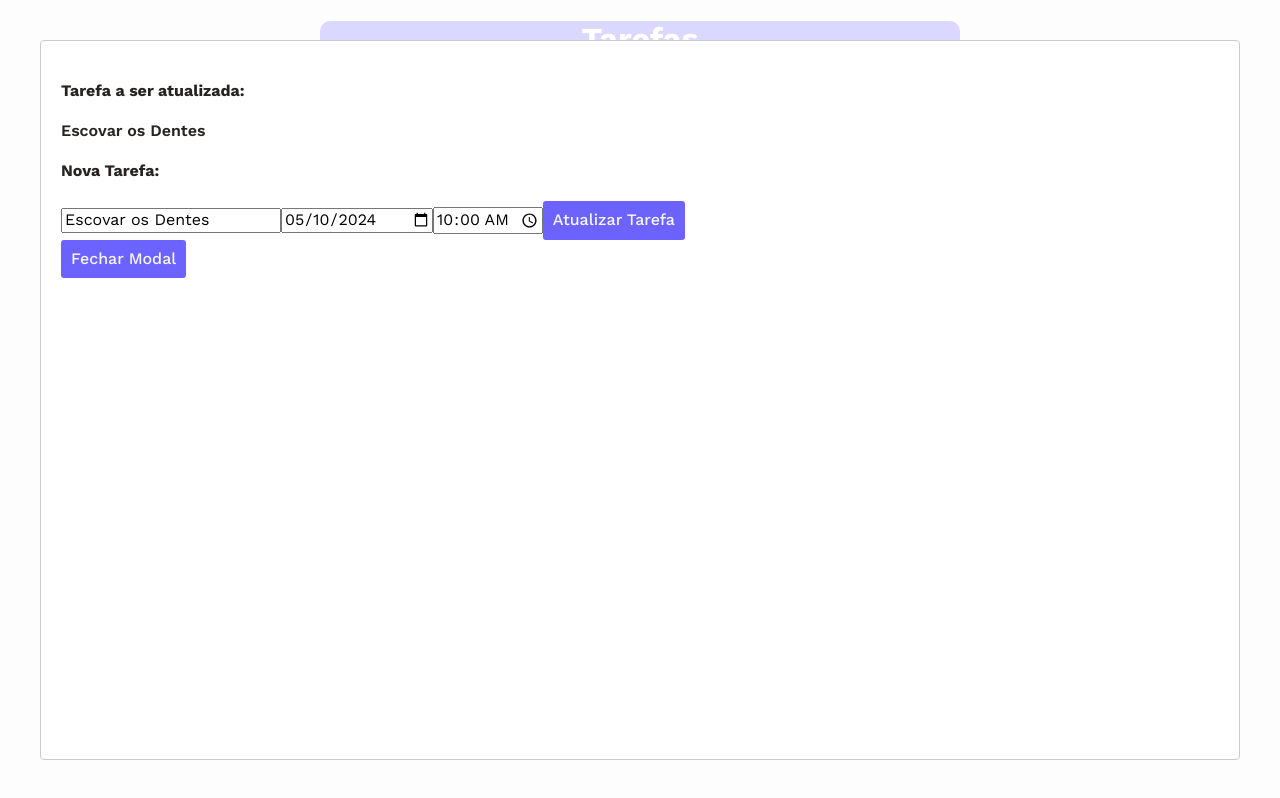
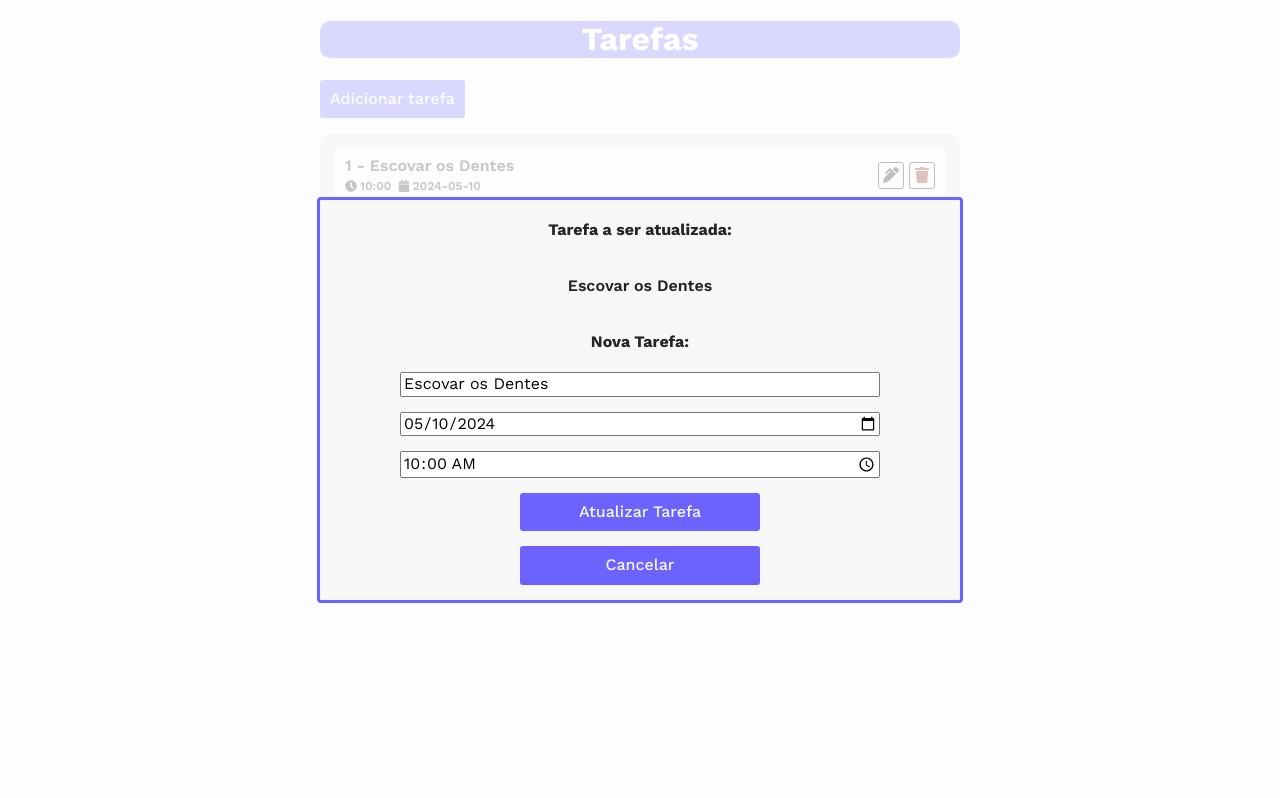
Before and after one commit to JpLoyal/To_Do, a React (Vite) app: page / in a window 1280 px wide. Both pictures are taken after a click on the button 891 px from the left and 175 px from the top of the page. Built offline with nearby package versions, Linux system fonts and the light colour scheme.

Commit message:
fix: bug de exclusão de tarefa e estiliza os modals

```diff
--- a/src/components/Modals/ModalAdicionarTarefa/ModalAdicionarTarefa.jsx
+++ b/src/components/Modals/ModalAdicionarTarefa/ModalAdicionarTarefa.jsx
@@ -1,5 +1,6 @@
 import ReactModal from 'react-modal';
 import BotaoAdicionarTarefa from '../../BotaoAdicionarTarefa/BotaoAdicionarTarefa';
+import styles from './ModalAdicionarTarefa.module.css'
 
 const ModalAdicionarTarefa = ({
     modalAdicionarIsOpen,
@@ -21,7 +22,9 @@ const ModalAdicionarTarefa = ({
         <ReactModal
             isOpen={modalAdicionarIsOpen}
             onRequestClose={fecharModalDeCriacao}
+            className={'estilosModals'}
         >
+            <section className={styles.containerForm}>
                 <form onSubmit={(evento) => {
                     evento.preventDefault();
                     adicionarTarefa();
@@ -48,10 +51,11 @@ const ModalAdicionarTarefa = ({
                         onChange={(evento)=>setHorarioNovaTarefa(evento.target.value)}
                         required
                     />
+                    <BotaoAdicionarTarefa />
+                    <button type="button" onClick={fecharModalDeCriacao}>Cancelar</button>
+                </form>
 
-
-                <BotaoAdicionarTarefa />
-            </form>
+            </section>
         </ReactModal>
     )
 }
--- /dev/null
+++ b/src/components/Modals/ModalAdicionarTarefa/ModalAdicionarTarefa.module.css
@@ -0,0 +1,19 @@
+.containerForm {
+    width: 50%;
+    display: flex;
+    justify-content: center;
+    /* background-color: pink; */
+
+    position: absolute;
+    top: 50%;
+    left: 50%;
+    transform: translate(-50%, -50%);
+}
+
+.containerForm form {
+    /* background-color: blue; */
+    display: flex;
+    flex-direction: column;
+    gap: 16px;
+
+}
--- a/src/components/Modals/ModalAtualizarTarefa/ModalAtualizarTarefa.jsx
+++ b/src/components/Modals/ModalAtualizarTarefa/ModalAtualizarTarefa.jsx
@@ -1,5 +1,6 @@
 import ReactModal from 'react-modal';
 import { useState, useEffect } from 'react';
+import styles from './ModalAtualizarTarefa.module.css';
 
 const ModalAtualizarTarefa = ({
     tasks,
@@ -32,7 +33,9 @@ const ModalAtualizarTarefa = ({
         <ReactModal
             isOpen={modalAtualizarIsOpen}
             onRequestClose={fecharModalDeAtualizacao}
+            className={'estilosModals'}
         >
+            <section className={styles.containerModalAtualizar}>
                 <h4>Tarefa a ser atualizada:</h4>
 
                 {indexDaTarefaASerAtualizada !== null && (
@@ -79,9 +82,9 @@ const ModalAtualizarTarefa = ({
                     />
 
                     <button type='submit'>Atualizar Tarefa</button>
+                    <button type='button' onClick={fecharModalDeAtualizacao}>Cancelar</button>
                 </form>
-
-            <button onClick={fecharModalDeAtualizacao}>Fechar Modal</button>
+            </section>
         </ReactModal>
     )
 }
--- /dev/null
+++ b/src/components/Modals/ModalAtualizarTarefa/ModalAtualizarTarefa.module.css
@@ -0,0 +1,19 @@
+.containerModalAtualizar {
+    display: flex;
+    flex-direction: column;
+    width: 75%;
+    margin: 0 auto;
+    text-align: center;
+}
+
+.containerModalAtualizar form {
+    display: flex;
+    flex-direction: column;
+    gap: 15px;
+    margin-bottom: 15px;
+}
+
+.containerModalAtualizar form button {
+    margin: 0 auto;
+    width: 50%;
+}
--- a/src/components/Modals/ModalExcluirTarefa/ModalExcluirTarefa.jsx
+++ b/src/components/Modals/ModalExcluirTarefa/ModalExcluirTarefa.jsx
@@ -1,4 +1,5 @@
 import ReactModal from 'react-modal';
+import styles from './ModalExcluirTarefa.module.css'
 
 const ModalExcluirTarefa = ({
     tasks,
@@ -12,10 +13,12 @@ const ModalExcluirTarefa = ({
         <ReactModal
                 isOpen={modalExcluirIsOpen}
                 onRequestClose={fecharModalDeExclusao}
-            >
+                className={'estilosModals'}
+        >
+            <section className={styles.containerModalExcluir}>
                 <h4>Tem certeza que deseja excluir a seguinte tarefa:</h4>
 
-                {indexDaTarefaASerExcluida !== null && (
+                {indexDaTarefaASerExcluida !== null && tasks[indexDaTarefaASerExcluida] && (
                     <p>{tasks[indexDaTarefaASerExcluida].descricao}</p>
                 )}
 
@@ -26,7 +29,8 @@ const ModalExcluirTarefa = ({
                     Excluir
                 </button>
 
-                <button onClick={fecharModalDeExclusao}>Fechar Modal</button>
+                <button onClick={fecharModalDeExclusao}>Cancelar</button>
+            </section>
         </ReactModal>
     )
 }
--- /dev/null
+++ b/src/components/Modals/ModalExcluirTarefa/ModalExcluirTarefa.module.css
@@ -0,0 +1,17 @@
+.containerModalExcluir {
+    display: flex;
+    flex-direction: column;
+    align-items: center;
+    width: 75%;
+    margin: 0 auto;
+    gap: 15px;
+    text-align: center;
+    position: absolute;
+    top: 50%;
+    left: 50%;
+    transform: translate(-50%, -50%);
+}
+
+.containerModalExcluir button {
+    width: 50%;;
+}
--- a/src/index.css
+++ b/src/index.css
@@ -21,3 +21,22 @@ button {
     border-radius: 3px;
     font-weight: 500;
 }
+
+.estilosModals {
+    /* position: absolute;
+    top: 40px;
+    left: 40px;
+    right: 40px;
+    bottom: 40px; */
+    background-color: var(--branco);
+    position: relative;
+    height: 50%;
+    width: 50%;
+    border-radius: 4px;
+
+    top: 50%;
+    left: 50%;
+    transform: translate(-50%, -50%);
+
+    border: 3px solid var(--azulEscuro);
+}
```
Lines whose indentation alone changed are shown as unchanged.
